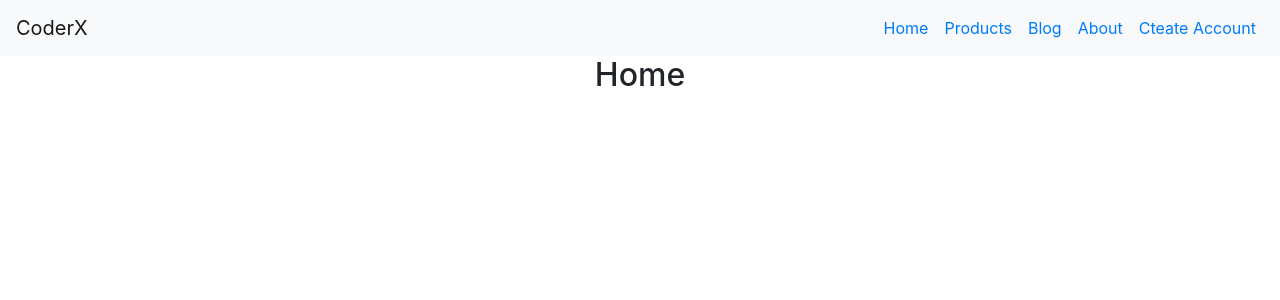
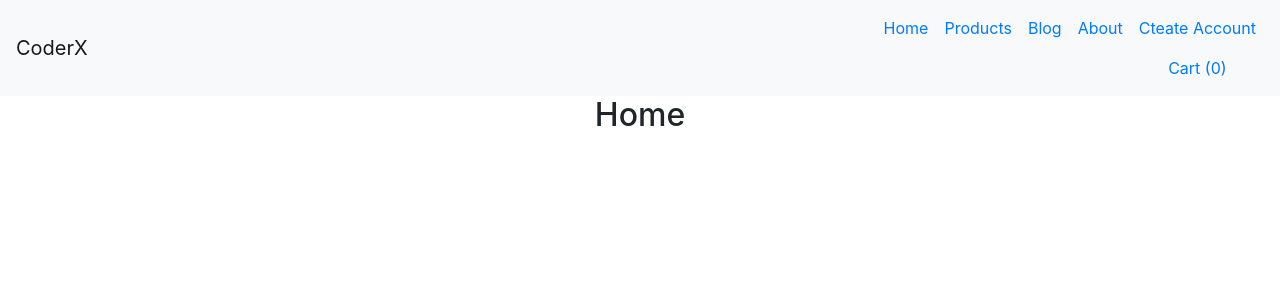
Before and after one commit to leHoangKhacSon/shopping-cart-reactjs-demo, a React (Create React App) app: page / in a window 1280 px wide. Shown: the top 300 px of the page. Built offline with nearby package versions, Linux system fonts and the light colour scheme.

Commit message:
Create add to cart use context API

```diff
--- a/src/App.js
+++ b/src/App.js
@@ -6,11 +6,14 @@ import './App.css';
 import TopMenu from './components/TopMenu';
 import Product from './Pages/Product';
 
+import { CartProvider } from './contexts/cart';
+
 const Index = () => <h2>Home</h2>
 const Cart = () => <h2>Cart</h2>
 
 function App() {
   return (
+    <CartProvider>
       <Router>
         <div className="App">
           <TopMenu />
@@ -20,7 +23,7 @@ function App() {
           <Route path="/cart/" component={Cart} />
         </div>
       </Router>
-
+    </CartProvider>
   );
 }
 
--- a/src/Pages/Product.js
+++ b/src/Pages/Product.js
@@ -6,6 +6,8 @@ import {
   Card, CardImg, CardText, CardBody,
   CardTitle, Button
 } from 'reactstrap';
+
+import { CartContext } from '../contexts/cart';
 
 class Product extends Component {
   constructor(props) {
@@ -39,7 +41,13 @@ class Product extends Component {
                 <CardBody>
                   <CardTitle>{ product.name }</CardTitle>
                   <CardText>{ product.desciption }</CardText>
-                  <Button>Add to cart</Button>
+                  <CartContext.Consumer>
+                    { ({addToCart}) => (
+                    <Button onClick={() => addToCart(product)}>
+                      Add to cart
+                    </Button>
+                    )}
+                  </CartContext.Consumer>
                 </CardBody>
               </Card>
             </Col>
--- a/src/components/TopMenu.js
+++ b/src/components/TopMenu.js
@@ -8,6 +8,8 @@ import {
   NavItem,
   NavLink } from 'reactstrap';
 import { BrowserRouter as Router, Route, Link } from "react-router-dom";
+
+import { CartContext } from '../contexts/cart';
 
 export default class TopMenu extends Component {
   constructor(props) {
@@ -55,6 +57,13 @@ export default class TopMenu extends Component {
                 <NavLink>
                   <Link to="#">Cteate Account</Link>
                 </NavLink>
+                <NavLink>
+                  <CartContext.Consumer>
+                    {({ cartItems }) => (
+                      <Link to="#">Cart ({cartItems.length})</Link>
+                    )}
+                  </CartContext.Consumer>
+                </NavLink>
               </NavItem>
             </Nav>
           </Collapse>
--- /dev/null
+++ b/src/contexts/cart.js
@@ -0,0 +1,32 @@
+import React, {Component} from 'react';
+
+export const CartContext = React.createContext();
+
+export class CartProvider extends Component {
+  constructor(props) {
+    super(props);
+
+    this.state = {
+      cartItems: []
+    }
+
+    this.addToCart = this.addToCart.bind(this);
+  }
+
+  addToCart(product) {
+    this.setState({
+      cartItems: this.state.cartItems.concat(product)
+    })
+  }
+
+  render() {
+    return (
+      <CartContext.Provider value={{
+        cartItems: this.state.cartItems,
+        addToCart: this.addToCart
+      }}>
+        { this.props.children }
+      </CartContext.Provider>
+    );
+  }
+}
```
Lines whose indentation alone changed are shown as unchanged.
